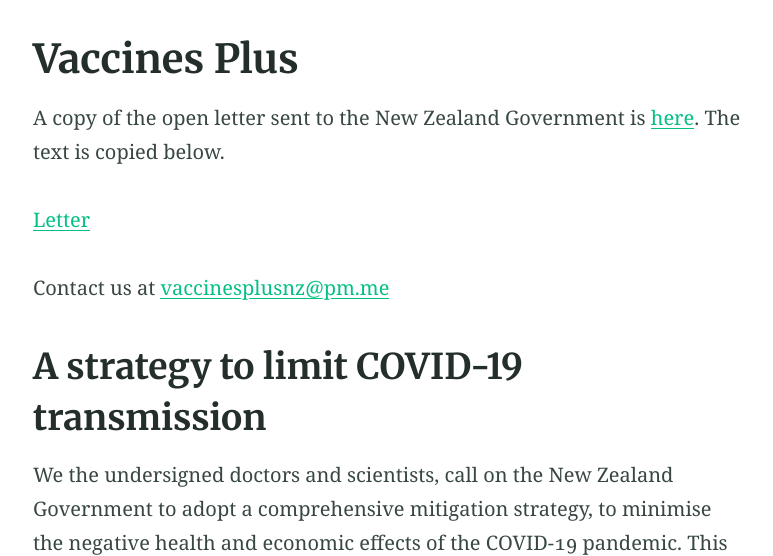
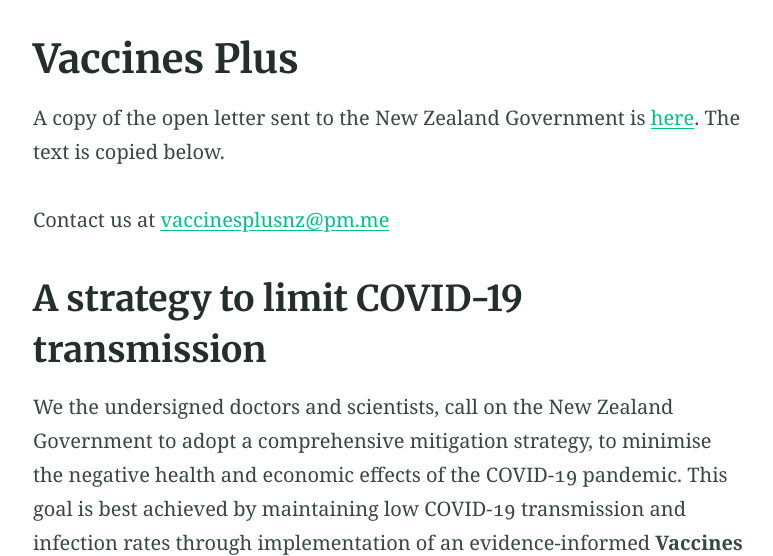
Before and after one commit to utunga/vaccines-plus, a Jekyll site: the page built from index.md, in a window 1280 px wide and 900 px high, cut to the strip 344-900 px from the top of the window. Shown: the whole strip, without its empty margins (250-1023 px from the left). Built offline with Jekyll 4.4.1, drawn with Linux system fonts in a browser that asks for light colours.

Commit message:
Update index.md

```diff
--- a/index.md
+++ b/index.md
@@ -8,8 +8,6 @@ excerpt: "Vaccines Plus is strategy to mitigate the spread of COVID-19 in Aotear
 ---
 
 A copy of the open letter sent to the New Zealand Government is [here](/assets/pdf/vaccines-plus-nz-open-letter-27-4-22.pdf). The text is copied below.
-
-<a href="assets/pdf/vaccines-plus-nz-open-letter-27-4-22.pdf" target="_blank">Letter</a>
 
 Contact us at [vaccinesplusnz@pm.me](mailto:vaccinesplusnz@pm.me?subject=Website Enquiry)
 
```
